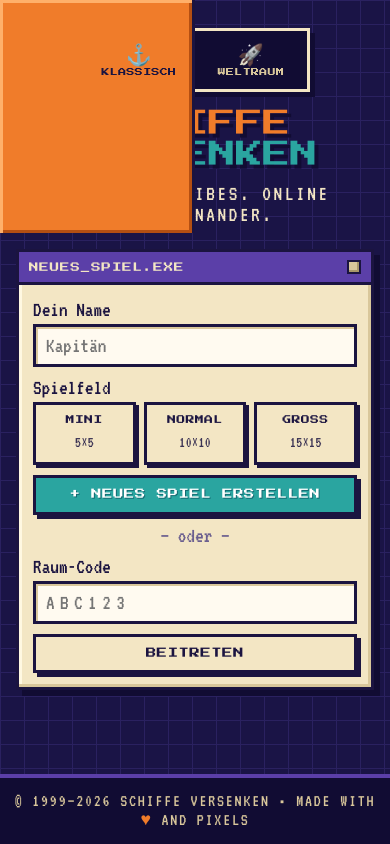
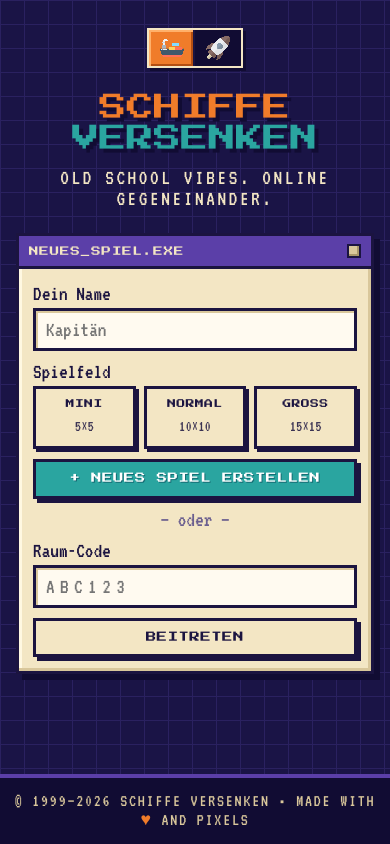
Before and after one commit to david-gwd/schiffe-versenken, a website: page public/index.html in a window 390 px wide. Drawn offline with Linux system fonts and the light colour scheme.

Commit message:
Fixed mobile version button

```diff
--- a/public/index.html
+++ b/public/index.html
@@ -14,8 +14,8 @@
   <header>
     <button id="theme-switch" type="button" role="switch" aria-checked="false" aria-label="Weltraum-Version">
       <span class="knob"></span>
-      <span class="opt opt-classic"><b>⚓</b>KLASSISCH</span>
-      <span class="opt opt-space"><b>🚀</b>WELTRAUM</span>
+      <span class="opt opt-classic"><img src="ship.png" alt="">KLASSISCH</span>
+      <span class="opt opt-space"><img src="rocket.png" alt="">WELTRAUM</span>
     </button>
     <div class="logo">
       <span class="o" data-classic="SCHIFFE" data-space="WELTRAUM">SCHIFFE</span>
--- a/public/style.css
+++ b/public/style.css
@@ -102,17 +102,17 @@ button:disabled { opacity: .45; cursor: not-allowed; box-shadow: 4px 4px 0 var(-
 /* Theme-Schalter: großer Pixel-Kippschalter links oben */
 #theme-switch { position: absolute; top: 16px; left: 16px; width: 230px; height: 64px; padding: 0; display: grid; grid-template-columns: 1fr 1fr; align-items: stretch; background: var(--deep); color: var(--cream-dark); border: 3px solid var(--cream); box-shadow: 5px 5px 0 var(--deep); overflow: hidden; }
 #theme-switch .opt { position: relative; z-index: 1; display: flex; flex-direction: column; align-items: center; justify-content: center; gap: 4px; font-family: var(--pixel); font-size: .5rem; letter-spacing: .04em; }
-#theme-switch .opt b { font-size: 1.3rem; line-height: 1; filter: grayscale(.8); }
+#theme-switch .opt img { width: 28px; height: 28px; image-rendering: pixelated; filter: grayscale(.8); }
 #theme-switch .knob { position: absolute; top: 0; bottom: 0; left: 0; width: 50%; background: var(--orange); border-right: 3px solid var(--ink); box-shadow: inset 3px 3px 0 #ffb06a, inset -3px -3px 0 #b44f12; transition: transform .2s steps(4); }
 #theme-switch .opt-classic { color: var(--ink); }
-#theme-switch .opt-classic b { filter: none; }
+#theme-switch .opt-classic img { filter: none; }
 #theme-switch[aria-checked="true"] .knob { transform: translateX(100%); border-right: 0; border-left: 3px solid var(--ink); background: var(--teal); box-shadow: inset 3px 3px 0 #7fe0d8, inset -3px -3px 0 var(--teal-dark); }
 #theme-switch[aria-checked="true"] .opt-classic { color: var(--cream-dark); }
-#theme-switch[aria-checked="true"] .opt-classic b { filter: grayscale(.8); }
+#theme-switch[aria-checked="true"] .opt-classic img { filter: grayscale(.8); }
 #theme-switch[aria-checked="true"] .opt-space { color: var(--ink); }
-#theme-switch[aria-checked="true"] .opt-space b { filter: none; }
+#theme-switch[aria-checked="true"] .opt-space img { filter: none; }
 #theme-switch:active:not(:disabled) { transform: translate(3px, 3px); box-shadow: 2px 2px 0 var(--deep); }
-@media (max-width: 1050px) { #theme-switch { position: static; margin: 0 auto 16px; } }
+@media (max-width: 1050px) { #theme-switch { position: relative; top: auto; left: auto; margin: 0 auto 24px; } }
 
 /* Weltraum-Theme: dunkle Fenster, dunkle Trennlinie */
 body.theme-space footer { border-top-color: #2a2a50; color: #8c86b3; }
@@ -124,3 +124,12 @@ body.theme-space #fleet-list li { background: #07070f; border-color: var(--purpl
 body.theme-space #fleet-list li.current { background: var(--orange); border-color: #000; }
 body.theme-space .labels { color: var(--cream-dark); }
 body.theme-space .grid { border-color: var(--purple); }
+
+/* Handy: kompakter Theme-Schalter (nur Symbole), damit der aktive Teil nicht die halbe Seite einnimmt */
+@media (max-width: 600px) {
+  #theme-switch { width: 96px; height: 40px; border-width: 2px; box-shadow: 3px 3px 0 var(--deep); margin-bottom: 24px; }
+  #theme-switch .opt { font-size: 0; gap: 0; }
+  #theme-switch .opt img { width: 24px; height: 24px; }
+  #theme-switch .knob { border-right-width: 2px; box-shadow: inset 2px 2px 0 #ffb06a, inset -2px -2px 0 #b44f12; }
+  #theme-switch[aria-checked="true"] .knob { border-left-width: 2px; box-shadow: inset 2px 2px 0 #7fe0d8, inset -2px -2px 0 var(--teal-dark); }
+}
```
